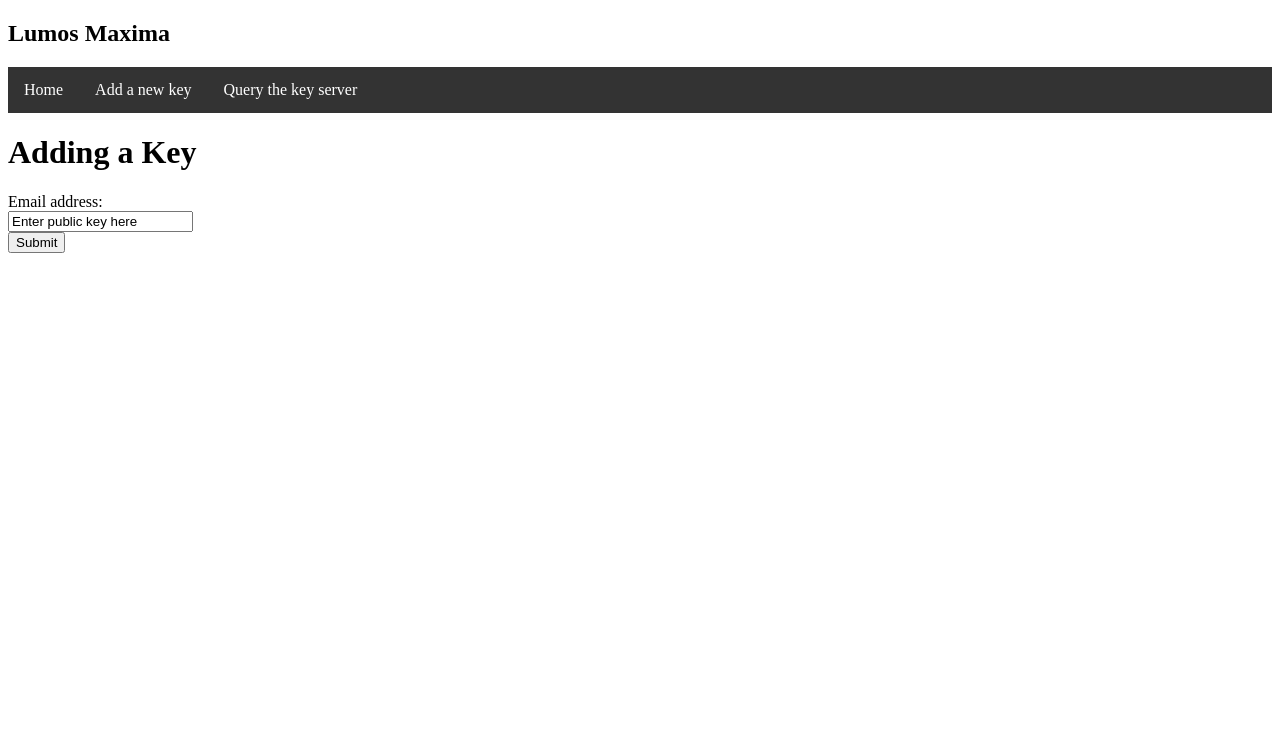
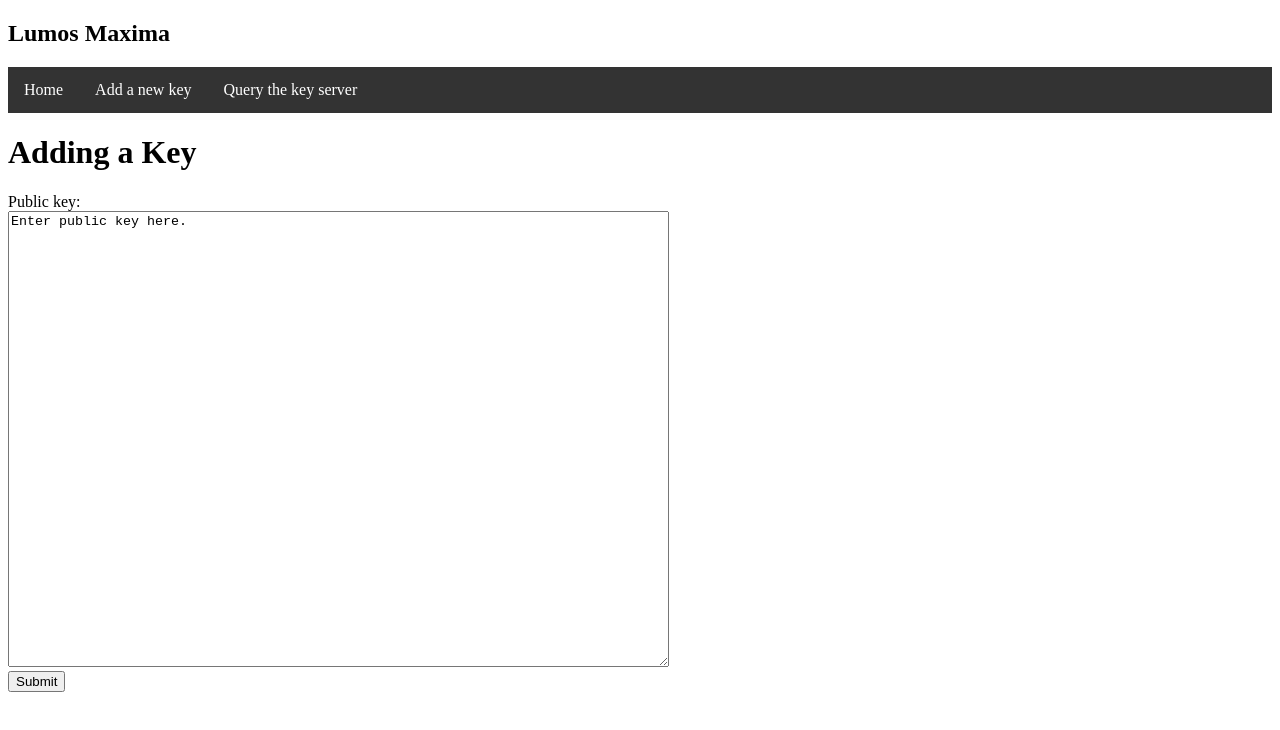
Before and after one commit to AdaCore/Lumos_Maxima, a plain HTML site: page resources/user_add.html in a window 1280 px wide. Drawn offline with nearby package versions, Linux system fonts and the light colour scheme.

Commit message:
progress on key processing, user interface

```diff
--- a/resources/user_add.html
+++ b/resources/user_add.html
@@ -2,7 +2,7 @@
 <html>
 <head>
 <script src="https://code.jquery.com/jquery-1.10.2.js"></script>
-<link rel="stylesheet" href="style.css">
+<link rel="stylesheet" href="/style.css">
 </head>
 <body>
 <div id="nav-placeholder"> </div>
@@ -11,8 +11,9 @@
 <h1>Adding a Key</h1>
 
  <form action="/vks/v1/upload" method="post">
-  Email address:<br>
-  <input type="text" name="keytext" value="Enter public key here"><br>
+  Public key:<br>
+  <textarea name="keytext" rows="30" cols="80">Enter public key here.</textarea>
+  <br/>
   <input type="submit" value="Submit">
 </form>
 
```
Also changed, not shown: 13 other files.
